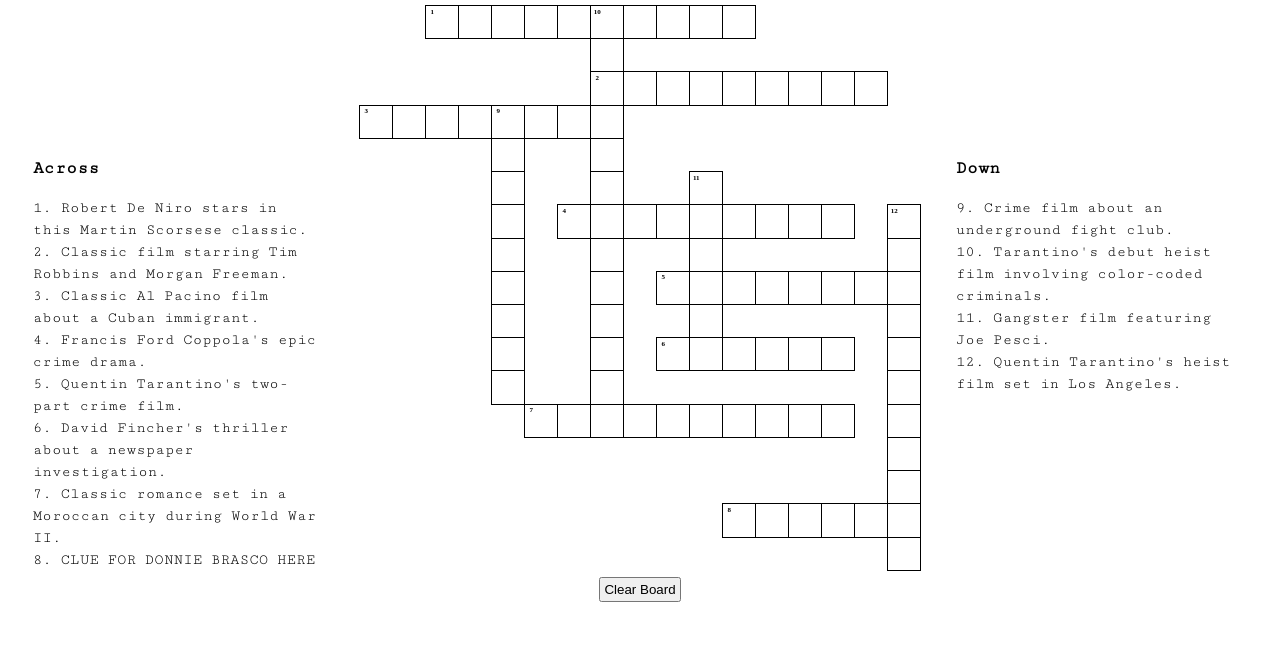
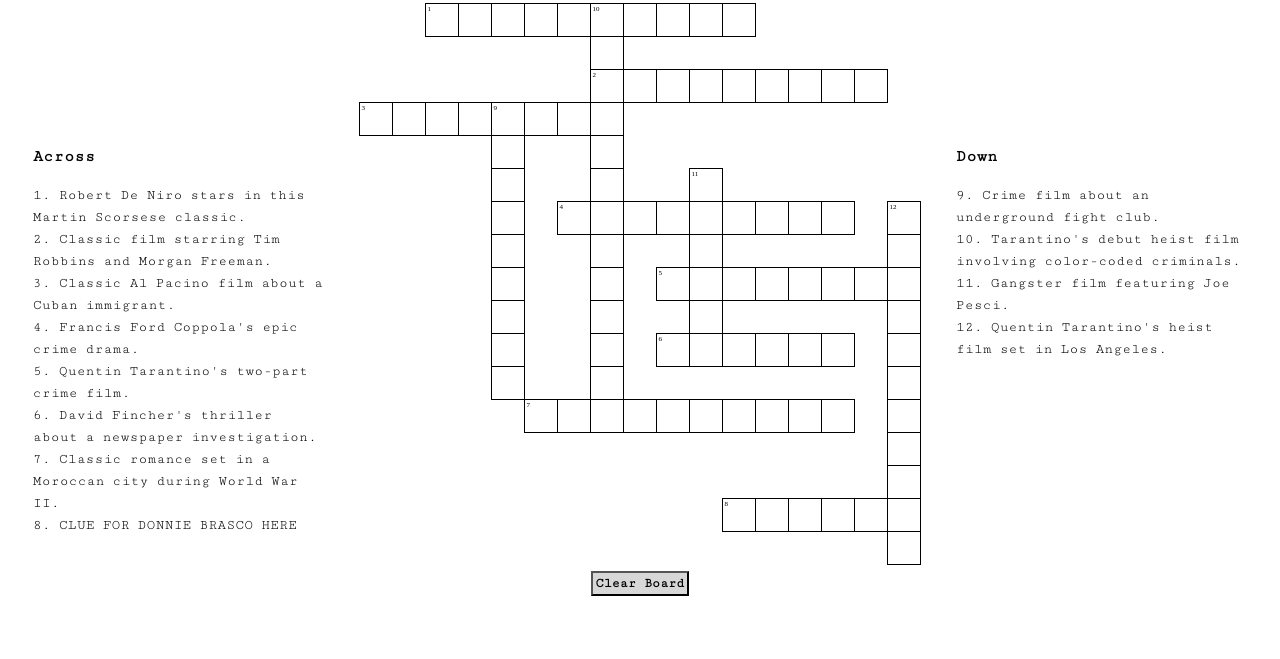
Before and after one commit to ninaraynor/crossword-puzzle, a plain HTML site: page index.html in a window 1280 px wide. Shown: the part 157-816 px from the top of the page. Drawn offline with Linux system fonts and the light colour scheme.

Commit message:
bug fix to cell numbers

```diff
--- a/css/style.css
+++ b/css/style.css
@@ -25,7 +25,7 @@
 #gameboard {
     border-collapse: collapse;
     font-family: Arial, Helvetica, sans-serif;
-    font-weight: bold
+    font-weight: lighter;
 }
 
 #gameboard td[contenteditable="true"] {
@@ -33,10 +33,11 @@
     width: 30px;
     height: 30px;
     text-align: center;
-    font-size: 18px;
+    font-size: 16px;
     min-width: 30px;
     min-height: 30px;
     cursor: pointer;
+    position: relative;
 }
 
 #gameboard td[contenteditable="true"]:hover {
@@ -56,7 +57,7 @@
     word-spacing: -1px;
     letter-spacing: .5px;
     line-height: 22px;
-    font-size: 15px;
+    font-size: 14px;
 }
 
 #downwords {
@@ -71,16 +72,28 @@
 
 #clearButton {
     margin-top: 6px;
-    margin-bottom: 30px;
+    margin-bottom: 38px;
     padding: 3px;
+    font-family: 'Cutive Mono', monospace;
+    font-weight: 1000;
+    transition-duration: .3s;
+    background-color: rgb(215, 215, 215);
 }
+
+#clearButton:hover {
+    background-color: rgb(194, 73, 73);
+    cursor: pointer;
+}
+
 
 td[contenteditable="true"]::before {
     content: attr(placeholder);
     color: black;
     font-size: 7px;
     font-family: 'Times New Roman', Times, serif;
-    position: relative;
-    left: -1.4em;
-    top: -2em;
+    position: absolute;
+    left: 0;
+    top: 0;
+    transform: translate(0, 0);
+    padding: 1.5px;
 }
--- a/js/main.js
+++ b/js/main.js
@@ -59,7 +59,6 @@
 let isSuccess;
 
 /*----- cached elements -----*/
-
 
 
 /*----- event listeners -----*/
@@ -348,20 +347,13 @@
     const cell = event.target;
     const coordinates = cell.id;
 
-    console.log("cell: ", cell)
-    console.log("coordinates: ", coordinates)
 
     if (correctAnswers.hasOwnProperty(coordinates)) {
         const userInput = cell.innerText.toUpperCase(); // bc input case-insensitive
-        // Update the emptyValues with user input
+
         emptyValues[coordinates] = userInput;
-
-        console.log("emptyValues[coordinates]: ", emptyValues[coordinates])
-
         // Save to localStorage
         localStorage.setItem('userInputs', JSON.stringify(emptyValues));
-
-        console.log("emptyValues: ", emptyValues)
 
         // Compare user input with correct answer
         if (userInput === correctAnswers[coordinates]) {
@@ -387,24 +379,4 @@
   }
 });
 
-// arrow key nav
-
-
-
-/*----- functions -----*/
-
-
-
-
-// init();
-
-// define init function here...then call render()
-
-//function init() {
-
-    // call render function here
-//};
-
-// render:
-
-// function for checking if letter/word is correct:
+const footerString = 'C' + new Date().getFullYear
```
